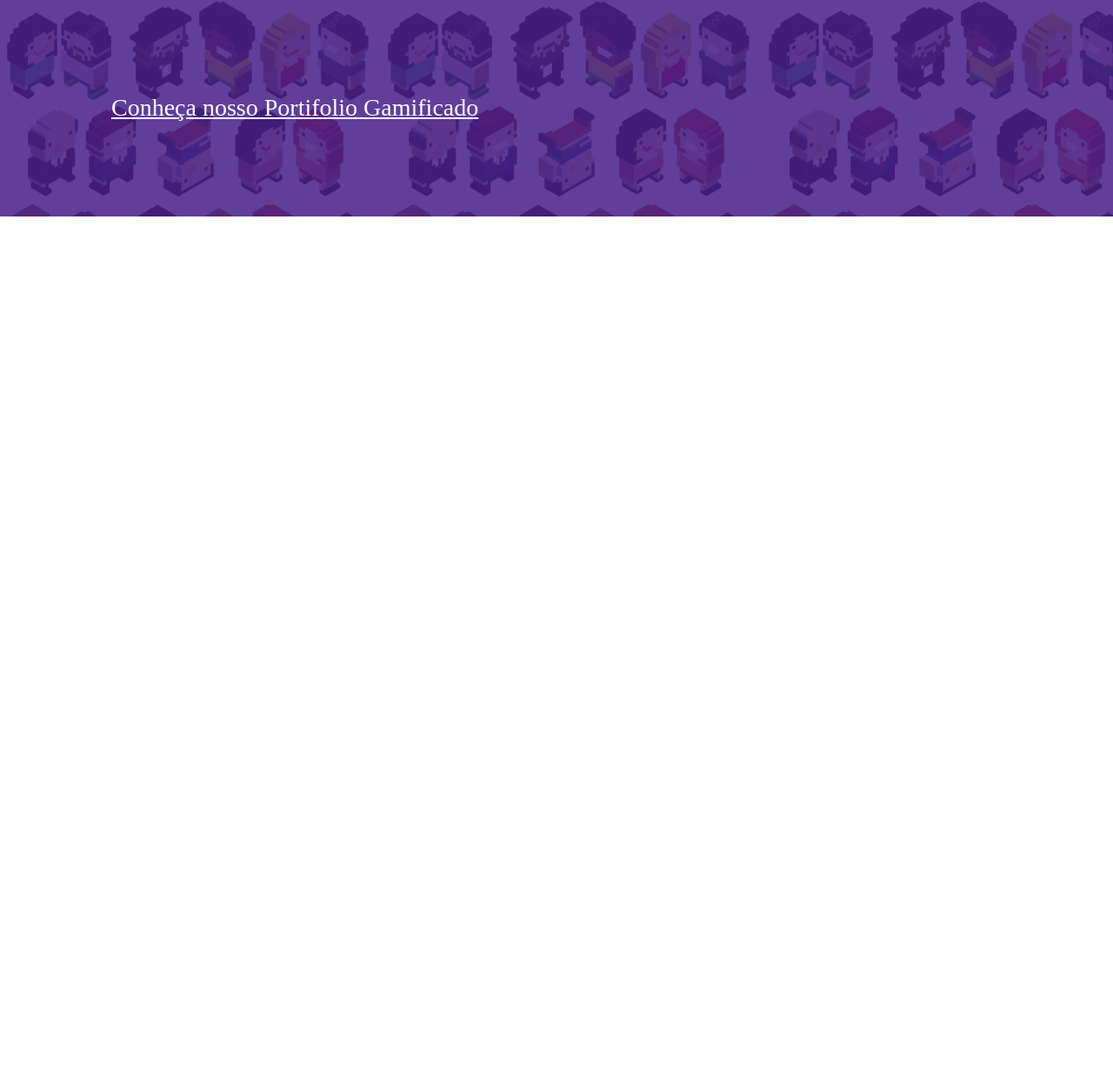
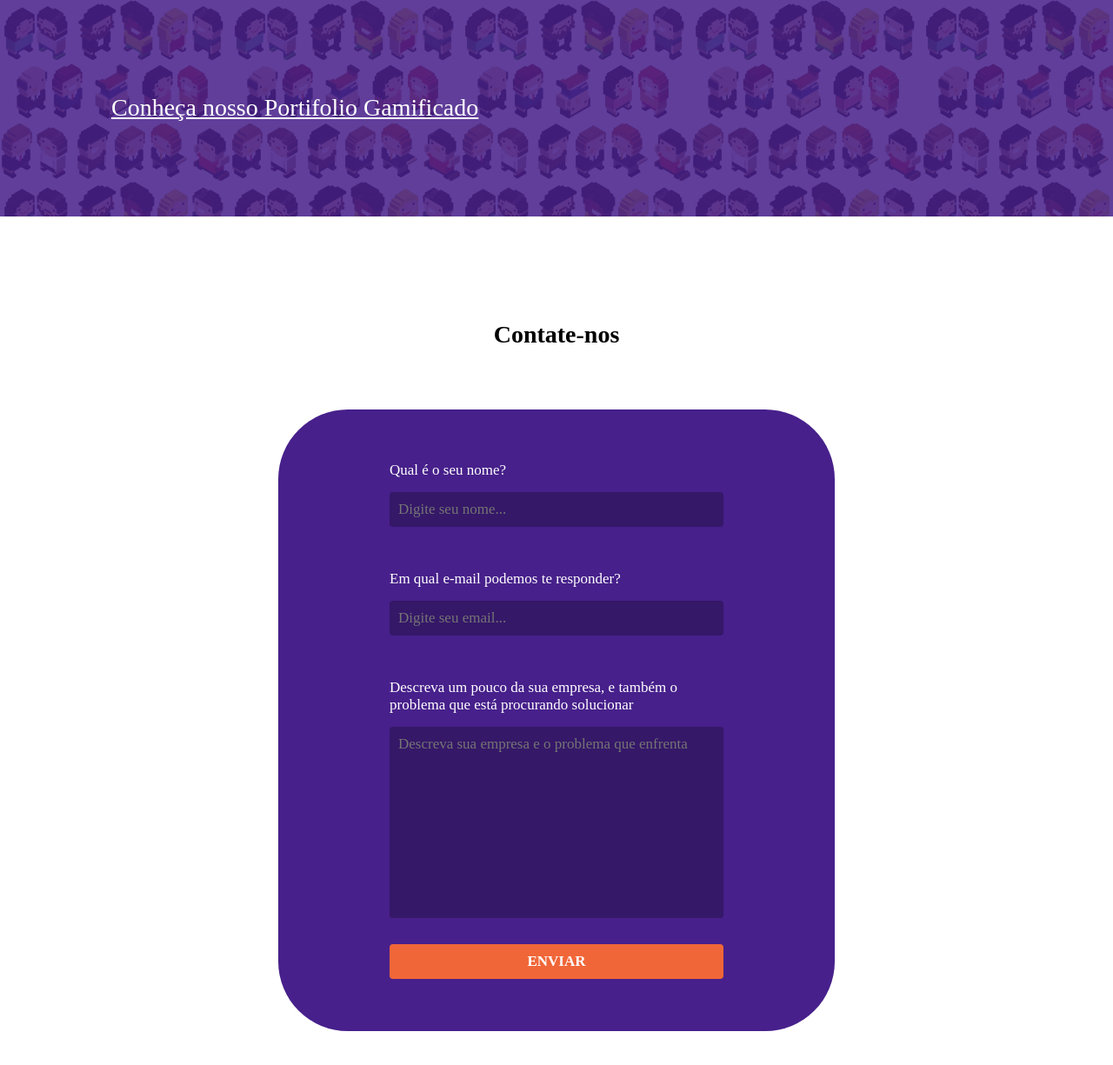
Before and after one commit to Cellsito/gamificaai, a plain HTML site: page index.html in a window 1280 px wide. Shown: the part 2323-3548 px from the top of the page at 87% size. Before the commit the page ends 2692 px from the top, so only its background shows below. Drawn offline with Linux system fonts and the light colour scheme; a web font is replaced by a local one.

Commit message:
feat: Formulario de contato adicionado

```diff
--- a/index.html
+++ b/index.html
@@ -26,9 +26,9 @@
                 <nav class="menu">
 
                     <a href="#sobre">Sobre</a>
-                    <a href="#">Cases de Sucesso</a>
-                    <a href="#">Portfólio</a>
-                    <a href="#">Contate-nos</a>
+                    <a href="#cases">Cases de Sucesso</a>
+                    <a href="#portifolio">Portfólio</a>
+                    <a href="#contato">Contate-nos</a>
                 </nav>
             </div>
         </header>
@@ -77,8 +77,27 @@
         <div class="container-grid">
             <a href="#">Conheça nosso Portifolio Gamificado</a>
         </div>
+
     </section>
+    <section id="contato">
+        <h2>Contate-nos</h2>
+        <form>
+            <div class="campo">
+                <label for="campo-nome">Qual é o seu nome?</label>
+                <input id="campo-nome" type="text" placeholder="Digite seu nome...">
+            </div>
+            <div class="campo">
+                <label for="campo-email">Em qual e-mail podemos te responder?</label>
+                <input type="email" name="" id="campo-email" placeholder="Digite seu email...">
+            </div>
+            <div class="campo-textarea">
+                <label for="campo-descricao">Descreva um pouco da sua empresa, e também o problema que está procurando solucionar</label>
+                <textarea name="" id="campo-descricao" cols="30" rows="10" placeholder="Descreva sua empresa e o problema que enfrenta"></textarea>
+            </div>
+            <button type="submit">Enviar</button>
+        </form>
 
+    </section>
 </body>
 
 </html>
--- a/style.css
+++ b/style.css
@@ -200,7 +200,7 @@ h2 {
     margin-bottom: 120px;
 
     background-image: url(img/depositphotos_82602244-stock-illustration-isometric-pixel-art-characters\ 1.png);
-    background-size: auto;
+    background-size: 265px;
 
     background-repeat: repeat;
 
@@ -242,3 +242,124 @@ h2 {
     transform: scale(1.05);
 
 }
+
+#contato {
+    text-align: center;
+
+    padding-bottom: 100px;
+    margin-bottom: 100px;
+}
+
+#contato h2 {
+    margin-bottom: 70px;
+}
+
+#contato form {
+    width: 50%;
+
+    margin: 0 auto;
+    padding: 60px 0;
+
+    display: flex;
+    flex-direction: column;
+    align-items: center;
+
+    border-radius: 80px;
+
+    background-color: var(--roxo-gamifica);
+
+    color: white;
+    font-family: 'Montserrat';
+}
+
+#contato form label {
+    margin-bottom: 15px;
+    font-size: 17px;
+}
+
+.campo {
+    width: 60%;
+
+    margin-bottom: 50px;
+
+    text-align: left;
+
+    display: flex;
+    flex-direction: column;
+    justify-content: space-between;
+}
+
+.campo input {
+    height: 40px;
+
+    color: white;
+    background-color: #351868;
+
+    border: none;
+    border-radius: 4px;
+
+    outline: none;
+
+    text-indent: 10px;
+
+    font-family: 'Montserrat';
+    font-size: 17px;
+}
+
+.campo-textarea {
+    width: 60%;
+
+    margin-bottom: 30px;
+
+    text-align: left;
+
+    display: flex;
+    flex-direction: column;
+    justify-content: space-between;
+}
+
+.campo-textarea textarea {
+    color: white;
+    background-color: #351868;
+
+    border: none;
+    border-radius: 4px;
+
+    padding: 10px;
+
+    font-family: 'Montserrat';
+    font-size: 17px;
+
+    outline: none;
+
+    resize: none;
+}
+
+.campo input:focus, .campo-textarea textarea:focus {
+    outline: 2px solid var(--laranja-gamifica);
+}
+
+#contato form button {
+    height: 40px;
+    width: 60%;
+
+    font-family: 'Montserrat';
+    font-size: 17px;
+    font-weight: 600;
+
+    color: white;
+    background-color: var(--laranja-gamifica);
+
+    border: none;
+    border-radius: 4px;
+
+    cursor: pointer;
+
+    text-transform: uppercase;
+
+    transition: background-color 500ms ease;
+}
+
+#contato form button:hover {
+    background-color: #ad4929;
+}
```
